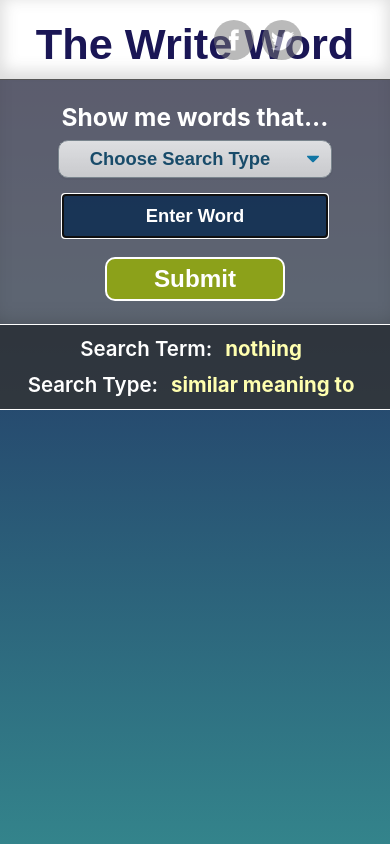
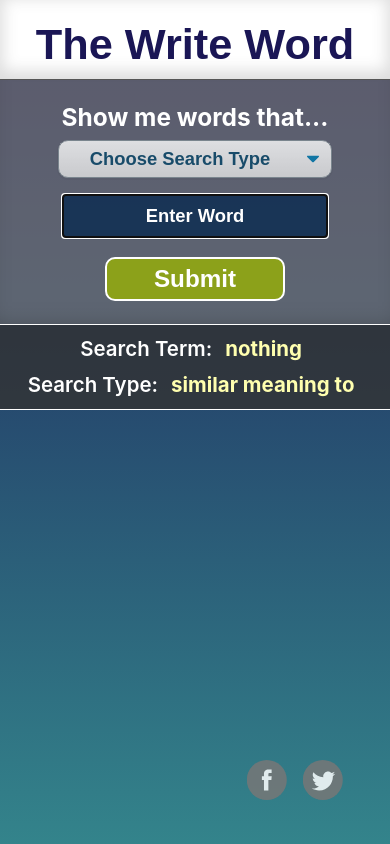
Before and after one commit to gmcln-rct/writeword, a React (Create React App) app: page / in a window 390 px wide. Shown: the top 844 px of the page. Built offline with nearby package versions, Linux system fonts and the light colour scheme; no server answers; a web font is replaced by a local one.

Commit message:
Update mobile styling

```diff
--- a/src/components/Navbar.js
+++ b/src/components/Navbar.js
@@ -7,8 +7,10 @@ import { ReactComponent as Facebook } from "../images/fb.svg";
 const Navbar = () => {
 
     return (
-      <nav role="navigation">
-        <span>The Write Word</span>
+      <>
+        <nav role="navigation">
+          <span>The Write Word</span>
+        </nav>
         <span id="social-share">
           <a
             href="https://www.facebook.com/sharer.php?u=https%3A%2F%2Fwriteword.site%2F"
@@ -34,7 +36,7 @@ const Navbar = () => {
             />
           </a>
         </span>
-      </nav>
+      </>
     );
 }
 
--- a/src/styles/index.scss
+++ b/src/styles/index.scss
@@ -42,7 +42,6 @@ code {
 }
 
 nav {
-
   // width: 100vw;
   height: 50px;
   // margin: 1vmin 0;
@@ -64,6 +63,9 @@ nav {
 
   border-bottom: 1px solid #555;
 
+
+}
+
 #social-share {
     display: flex;
     flex-direction: row;
@@ -72,7 +74,7 @@ nav {
     position: fixed;
     width: 200px;
     top: 20px;
-      right: 2rem;
+    right: 20px;
 
     cursor: pointer;
 
@@ -85,8 +87,6 @@ nav {
 
       opacity: 0.5;
     }
-  }
-
 }
 
 // FORM
@@ -341,6 +341,7 @@ footer {
     margin: 1vmin 0;
   }
 }
+// ++++++++++++++++++++++++++++++++++++++++++++++++++
 
 //   ______   ___     ___      .______   ___   ___
 //  |____  | |__ \   / _ \     |   _  \  \  \ /  /
@@ -356,6 +357,18 @@ footer {
   nav {
     height: 40px;
     padding: 6vmin 0 4vmin 0;
+
+  }
+
+  #social-share {
+    top: 90%;
+    left: 50%;
+
+    #share-icon {
+
+      padding: 0 2vmin;
+      opacity: 0.85;
+    }
   }
 
   form {
```
Lines whose indentation alone changed are shown as unchanged.
